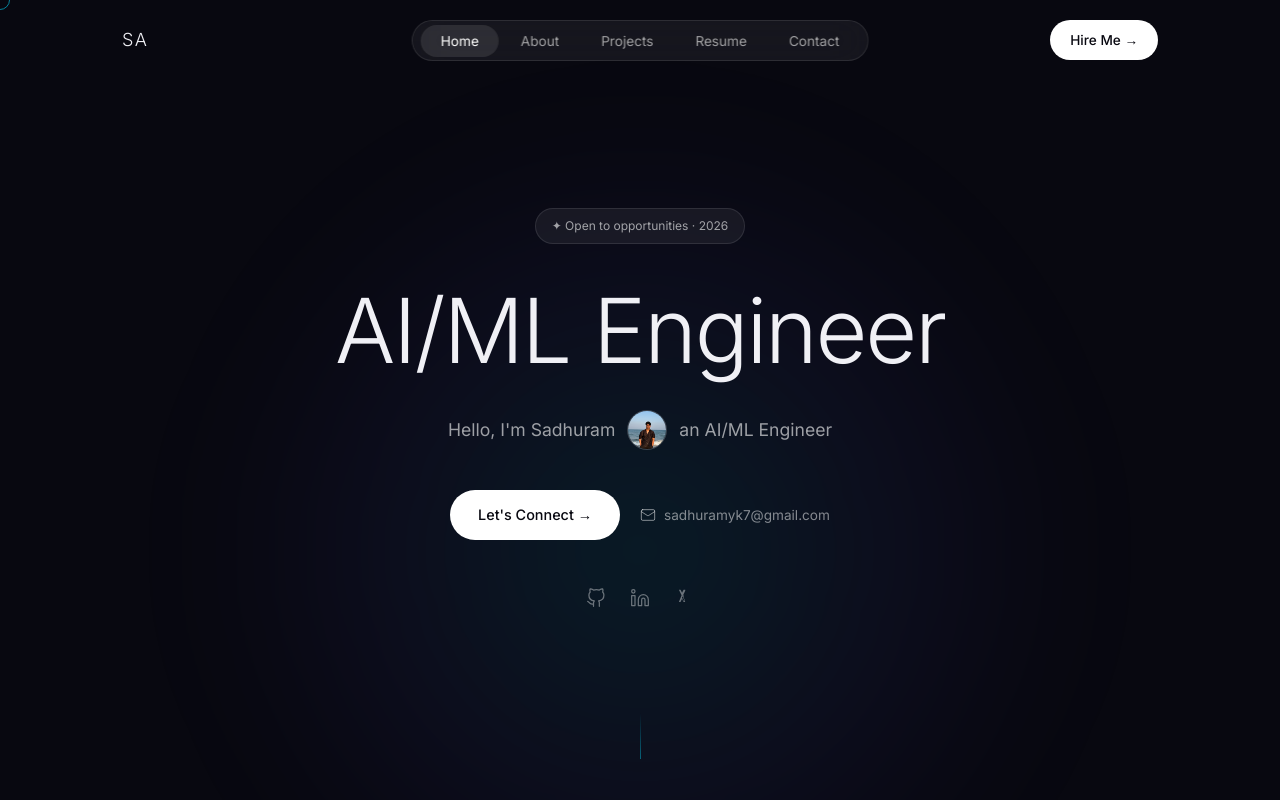
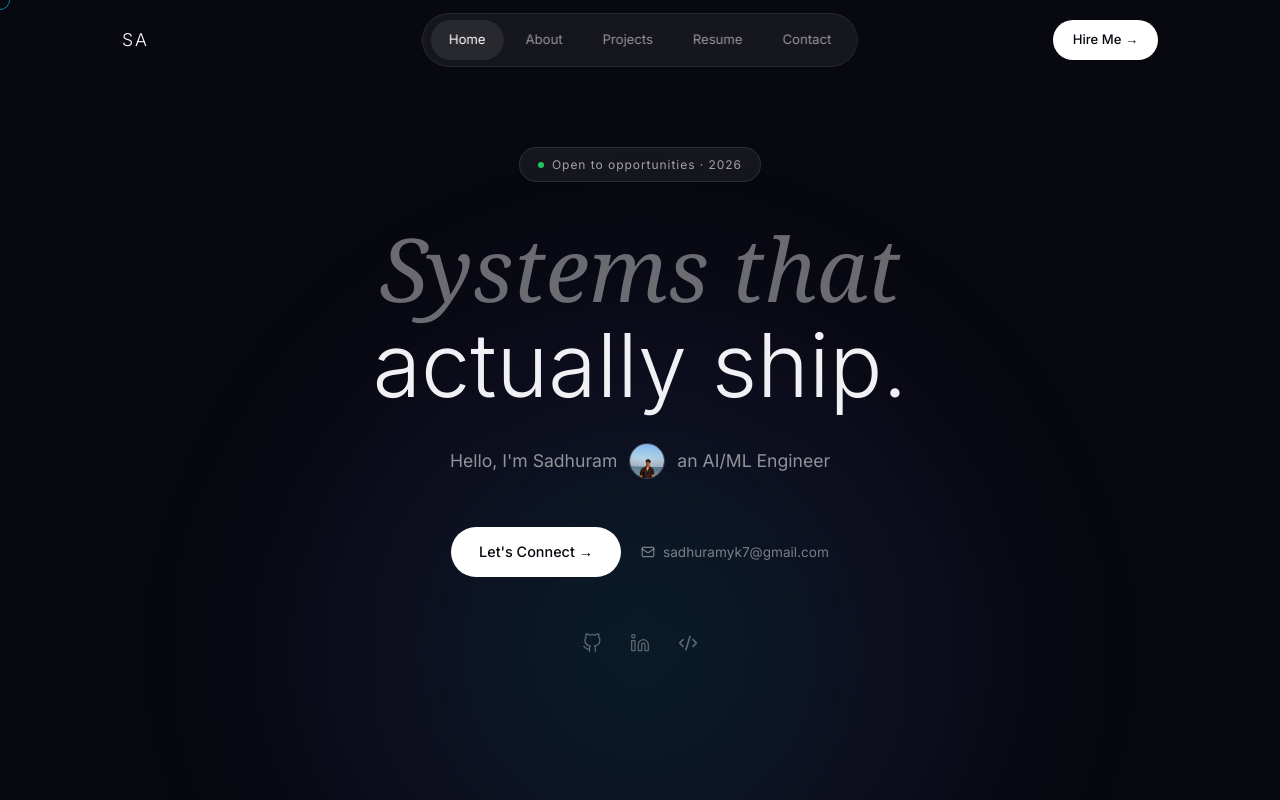
Before and after one commit to sadhuram09/sadhuram-portfolio, a React (Vite) app: page / in a window 1280 px wide. Shown: the top 800 px of the page. Built offline with nearby package versions, Linux system fonts and the light colour scheme.

Commit message:
complete hero + navbar redesign

```diff
--- a/src/components/Hero.jsx
+++ b/src/components/Hero.jsx
@@ -1,14 +1,6 @@
 import { motion } from 'framer-motion'
-import { Mail } from 'lucide-react'
+import { Code2, Mail } from 'lucide-react'
 import profileImg from '../assets/profile.jpeg'
-
-const ease = [0.25, 0.1, 0.25, 1]
-
-const fadeUp = (delay = 0) => ({
-  initial: { opacity: 0, y: 20 },
-  animate: { opacity: 1, y: 0 },
-  transition: { duration: 0.7, ease, delay },
-})
 
 function GitHubIcon({ size = 20 }) {
   return (
@@ -48,125 +40,240 @@ function LinkedInIcon({ size = 20 }) {
   )
 }
 
-function LeetCodeIcon({ size = 20 }) {
-  return (
-    <svg width={size} height={size} viewBox="0 0 24 24" fill="currentColor" aria-hidden>
-      <path d="M13.483 2.004h-1.966L9.66 5.823l-1.857-3.819H5.837l3.29 6.77L5.837 16.77h1.966l1.857-3.819 1.857 3.819h1.966l-3.29-6.77 3.29-6.77zm-1.966 9.543l1.857 3.819h-1.966l-1.857-3.819 1.966-3.819z" />
-    </svg>
-  )
-}
-
-const socials = [
-  { label: 'GitHub', href: 'https://github.com/sadhuram09', Icon: GitHubIcon },
-  {
-    label: 'LinkedIn',
-    href: 'https://www.linkedin.com/in/sadhuram-agarwal-175249279/',
-    Icon: LinkedInIcon,
-  },
-  { label: 'LeetCode', href: 'https://leetcode.com/u/SADHURAMAGARWAL/', Icon: LeetCodeIcon },
-]
-
 export default function Hero() {
   return (
     <section
       id="home"
-      className="relative flex min-h-screen flex-col items-center justify-center overflow-hidden bg-[#080810] px-6 pb-24 pt-28 text-center"
-      style={{ minHeight: '100vh' }}
+      style={{
+        minHeight: '100vh',
+        display: 'flex',
+        flexDirection: 'column',
+        alignItems: 'center',
+        justifyContent: 'center',
+        position: 'relative',
+        overflow: 'hidden',
+        padding: '0 24px',
+        textAlign: 'center',
+        background: '#080810',
+      }}
     >
+      {/* Planet orb */}
       <div
-        className="pointer-events-none absolute bottom-[-200px] left-1/2 z-0 h-[900px] w-[900px] -translate-x-1/2 rounded-full"
         style={{
+          position: 'absolute',
+          bottom: '-300px',
+          left: '50%',
+          transform: 'translateX(-50%)',
+          width: '900px',
+          height: '900px',
+          borderRadius: '50%',
           background:
-            'radial-gradient(ellipse at center, rgba(6,182,212,0.12) 0%, rgba(99,102,241,0.06) 40%, transparent 70%)',
+            'radial-gradient(ellipse at center, rgba(6,182,212,0.13) 0%, rgba(99,102,241,0.07) 40%, transparent 70%)',
           filter: 'blur(60px)',
+          pointerEvents: 'none',
+          zIndex: 0,
         }}
-        aria-hidden="true"
       />
 
-      <div className="relative z-[1] mx-auto flex w-full max-w-5xl flex-col items-center">
+      {/* Content */}
+      <div style={{ position: 'relative', zIndex: 1, maxWidth: '800px', width: '100%' }}>
+        {/* Badge */}
         <motion.div
-          {...fadeUp(0)}
-          className="mb-10 rounded-full border border-white/10 bg-white/[0.06] px-4 py-1.5 text-[0.75rem] text-white/60"
+          initial={{ opacity: 0, y: 20 }}
+          animate={{ opacity: 1, y: 0 }}
+          transition={{ duration: 0.6 }}
+          style={{
+            display: 'inline-flex',
+            alignItems: 'center',
+            gap: '8px',
+            background: 'rgba(255,255,255,0.06)',
+            border: '1px solid rgba(255,255,255,0.1)',
+            borderRadius: '999px',
+            padding: '6px 18px',
+            fontSize: '0.75rem',
+            color: 'rgba(255,255,255,0.6)',
+            letterSpacing: '0.08em',
+            marginBottom: '40px',
+          }}
         >
-          ✦ Open to opportunities · 2026
+          <span
+            style={{
+              width: '6px',
+              height: '6px',
+              borderRadius: '50%',
+              background: '#22c55e',
+              display: 'inline-block',
+            }}
+          />
+          Open to opportunities · 2026
         </motion.div>
 
-        <motion.h1
-          {...fadeUp(0.08)}
-          className="mb-8 font-sans font-light tracking-tight text-[#F0F0F5]"
+        {/* Heading */}
+        <motion.div
+          initial={{ opacity: 0, y: 30 }}
+          animate={{ opacity: 1, y: 0 }}
+          transition={{ duration: 0.7, delay: 0.1 }}
+          style={{ marginBottom: '32px' }}
+        >
+          <div
+            style={{
+              fontFamily: 'Georgia, serif',
+              fontStyle: 'italic',
+              fontWeight: 400,
+              fontSize: 'clamp(3rem, 7vw, 5.5rem)',
+              color: 'rgba(255,255,255,0.4)',
+              lineHeight: 1.05,
+              marginBottom: '4px',
+            }}
+          >
+            Systems that
+          </div>
+          <div
+            style={{
+              fontFamily: 'Inter, sans-serif',
+              fontWeight: 300,
+              fontSize: 'clamp(3rem, 7vw, 5.5rem)',
+              color: '#F0F0F5',
+              lineHeight: 1.05,
+            }}
+          >
+            actually ship.
+          </div>
+        </motion.div>
+
+        {/* Inline intro */}
+        <motion.div
+          initial={{ opacity: 0, y: 20 }}
+          animate={{ opacity: 1, y: 0 }}
+          transition={{ duration: 0.6, delay: 0.2 }}
           style={{
-            fontSize: 'clamp(3.5rem, 7vw, 6rem)',
-            lineHeight: 1.05,
-            fontWeight: 300,
+            display: 'flex',
+            alignItems: 'center',
+            justifyContent: 'center',
+            gap: '12px',
+            fontSize: '1.1rem',
+            color: 'rgba(255,255,255,0.55)',
+            marginBottom: '48px',
+            flexWrap: 'wrap',
           }}
-        >
-          AI/ML Engineer
-        </motion.h1>
-
-        <motion.div
-          {...fadeUp(0.16)}
-          className="mb-10 flex flex-wrap items-center justify-center text-[1.1rem] text-white/60"
-          style={{ gap: '12px' }}
         >
           <span>Hello, I&apos;m Sadhuram</span>
           <img
             src={profileImg}
-            alt="Sadhuram Agarwal"
-            className="h-10 w-10 shrink-0 rounded-full border border-white/20 object-cover"
-            width={40}
-            height={40}
+            alt="Sadhuram"
+            style={{
+              width: '36px',
+              height: '36px',
+              borderRadius: '50%',
+              objectFit: 'cover',
+              objectPosition: 'top',
+              border: '1px solid rgba(255,255,255,0.2)',
+            }}
           />
           <span>an AI/ML Engineer</span>
         </motion.div>
 
+        {/* Buttons */}
         <motion.div
-          {...fadeUp(0.24)}
-          className="mb-12 flex flex-wrap items-center justify-center gap-5"
+          initial={{ opacity: 0, y: 20 }}
+          animate={{ opacity: 1, y: 0 }}
+          transition={{ duration: 0.6, delay: 0.3 }}
+          style={{
+            display: 'flex',
+            alignItems: 'center',
+            justifyContent: 'center',
+            gap: '20px',
+            marginBottom: '56px',
+            flexWrap: 'wrap',
+          }}
         >
           <a
             href="#contact"
-            className="inline-flex items-center rounded-full bg-white px-7 py-3 text-[0.9rem] font-medium text-[#080810] transition-colors duration-200 hover:bg-white/90"
+            style={{
+              background: 'white',
+              color: '#080810',
+              borderRadius: '999px',
+              padding: '12px 28px',
+              fontWeight: 500,
+              fontSize: '0.9rem',
+              textDecoration: 'none',
+              transition: 'opacity 0.2s',
+            }}
+            onMouseEnter={(e) => {
+              e.currentTarget.style.opacity = '0.85'
+            }}
+            onMouseLeave={(e) => {
+              e.currentTarget.style.opacity = '1'
+            }}
           >
             Let&apos;s Connect →
           </a>
           <a
             href="mailto:sadhuramyk7@gmail.com"
-            className="inline-flex items-center gap-2 text-[0.85rem] text-white/50 transition-colors duration-200 hover:text-white"
+            style={{
+              display: 'flex',
+              alignItems: 'center',
+              gap: '8px',
+              color: 'rgba(255,255,255,0.45)',
+              fontSize: '0.85rem',
+              textDecoration: 'none',
+              transition: 'color 0.2s',
+            }}
+            onMouseEnter={(e) => {
+              e.currentTarget.style.color = 'white'
+            }}
+            onMouseLeave={(e) => {
+              e.currentTarget.style.color = 'rgba(255,255,255,0.45)'
+            }}
           >
-            <Mail size={16} strokeWidth={1.5} />
+            <Mail size={14} />
             sadhuramyk7@gmail.com
           </a>
         </motion.div>
 
+        {/* Social icons */}
         <motion.div
-          {...fadeUp(0.32)}
-          className="flex items-center justify-center"
-          style={{ gap: '24px' }}
+          initial={{ opacity: 0 }}
+          animate={{ opacity: 1 }}
+          transition={{ duration: 0.6, delay: 0.4 }}
+          style={{ display: 'flex', justifyContent: 'center', gap: '28px' }}
         >
-          {socials.map(({ label, href, Icon }) => (
+          {[
+            { icon: <GitHubIcon size={20} />, href: 'https://github.com/sadhuram09', label: 'GitHub' },
+            {
+              icon: <LinkedInIcon size={20} />,
+              href: 'https://www.linkedin.com/in/sadhuram-agarwal-175249279/',
+              label: 'LinkedIn',
+            },
+            {
+              icon: <Code2 size={20} />,
+              href: 'https://leetcode.com/u/SADHURAMAGARWAL/',
+              label: 'LeetCode',
+            },
+          ].map((s) => (
             <a
-              key={label}
-              href={href}
+              key={s.label}
+              href={s.href}
               target="_blank"
               rel="noopener noreferrer"
-              aria-label={label}
-              className="text-white/40 transition-colors duration-200 hover:text-white/90"
+              aria-label={s.label}
+              style={{
+                color: 'rgba(255,255,255,0.35)',
+                transition: 'color 0.2s',
+                display: 'flex',
+              }}
+              onMouseEnter={(e) => {
+                e.currentTarget.style.color = 'white'
+              }}
+              onMouseLeave={(e) => {
+                e.currentTarget.style.color = 'rgba(255,255,255,0.35)'
+              }}
             >
-              <Icon size={20} />
+              {s.icon}
             </a>
           ))}
         </motion.div>
       </div>
-
-      <motion.div
-        className="absolute bottom-10 left-1/2 z-[1] -translate-x-1/2"
-        initial={{ opacity: 0 }}
-        animate={{ opacity: 1 }}
-        transition={{ delay: 0.5, duration: 0.6, ease }}
-        aria-hidden="true"
-      >
-        <div className="hero-scroll-line" />
-      </motion.div>
     </section>
   )
 }
--- a/src/components/Navbar.jsx
+++ b/src/components/Navbar.jsx
@@ -55,70 +55,158 @@ export default function Navbar() {
     setDrawerOpen(false)
   }
 
-  const navLinkClass = (href) =>
-    `rounded-full px-5 py-2 text-[0.85rem] transition-all duration-200 ${
-      activeHref === href
-        ? 'bg-white/10 text-white'
-        : 'text-white/60 hover:bg-white/10 hover:text-white'
-    }`
+  const linkStyle = (href, isActive) => ({
+    padding: '8px 18px',
+    borderRadius: '999px',
+    fontSize: '0.82rem',
+    color: isActive ? 'white' : 'rgba(255,255,255,0.55)',
+    textDecoration: 'none',
+    background: isActive ? 'rgba(255,255,255,0.08)' : 'transparent',
+    transition: 'background 0.2s, color 0.2s',
+  })
+
+  const handleLinkHover = (e, href, entering) => {
+    if (activeHref === href) return
+    if (entering) {
+      e.currentTarget.style.background = 'rgba(255,255,255,0.08)'
+      e.currentTarget.style.color = 'white'
+    } else {
+      e.currentTarget.style.background = 'transparent'
+      e.currentTarget.style.color = 'rgba(255,255,255,0.55)'
+    }
+  }
 
   return (
     <>
       <header
-        className={`fixed inset-x-0 top-0 z-50 transition-all duration-300 ${
-          scrolled ? 'navbar-glass' : 'bg-transparent'
-        }`}
+        style={{
+          position: 'fixed',
+          top: 0,
+          left: 0,
+          right: 0,
+          zIndex: 50,
+          transition: 'background 0.3s',
+          ...(scrolled
+            ? {
+                background: 'rgba(8,8,16,0.7)',
+                backdropFilter: 'blur(20px)',
+                WebkitBackdropFilter: 'blur(20px)',
+                borderBottom: '1px solid rgba(255,255,255,0.06)',
+              }
+            : { background: 'transparent' }),
+        }}
       >
-        <nav className="relative mx-auto flex max-w-content items-center justify-between px-6 py-5 md:px-8">
+        <nav
+          style={{
+            maxWidth: '1100px',
+            margin: '0 auto',
+            padding: '20px 32px',
+            display: 'flex',
+            alignItems: 'center',
+            justifyContent: 'space-between',
+            position: 'relative',
+          }}
+        >
           <a
             href="#home"
-            className="relative z-10 text-lg font-light tracking-mono text-heading"
             onClick={() => handleNavClick('#home')}
+            style={{
+              fontSize: '1.1rem',
+              fontWeight: 300,
+              letterSpacing: '0.1em',
+              color: 'white',
+              textDecoration: 'none',
+              position: 'relative',
+              zIndex: 10,
+            }}
           >
             SA
           </a>
 
-          <ul
-            className="absolute left-1/2 hidden -translate-x-1/2 items-center gap-0.5 rounded-full border border-white/10 px-2 py-1.5 backdrop-blur-[20px] md:flex"
+          <div
+            className="nav-pill-desktop"
             style={{
+              position: 'absolute',
+              left: '50%',
+              transform: 'translateX(-50%)',
               background: 'rgba(255,255,255,0.06)',
+              backdropFilter: 'blur(20px)',
               WebkitBackdropFilter: 'blur(20px)',
-              backdropFilter: 'blur(20px)',
+              border: '1px solid rgba(255,255,255,0.08)',
+              borderRadius: '999px',
+              padding: '6px 8px',
+              gap: '4px',
+              alignItems: 'center',
             }}
           >
             {links.map((link) => (
-              <li key={link.href}>
               <a
+                key={link.href}
                 href={link.href}
-                  className={navLinkClass(link.href)}
                 onClick={() => handleNavClick(link.href)}
+                style={linkStyle(link.href, activeHref === link.href)}
+                onMouseEnter={(e) => handleLinkHover(e, link.href, true)}
+                onMouseLeave={(e) => handleLinkHover(e, link.href, false)}
               >
                 {link.label}
               </a>
-              </li>
             ))}
-          </ul>
+          </div>
 
-          <div className="relative z-10 flex items-center gap-3">
+          <div style={{ display: 'flex', alignItems: 'center', gap: '12px', position: 'relative', zIndex: 10 }}>
             <a
               href="#contact"
-              className="hidden rounded-full bg-white px-5 py-2 text-[0.85rem] font-medium text-[#080810] transition-colors duration-200 hover:bg-white/90 md:inline-flex"
+              className="hire-btn-desktop"
               onClick={() => handleNavClick('#contact')}
+              style={{
+                background: 'white',
+                color: '#080810',
+                borderRadius: '999px',
+                padding: '8px 20px',
+                fontSize: '0.82rem',
+                fontWeight: 500,
+                textDecoration: 'none',
+                transition: 'opacity 0.2s',
+              }}
+              onMouseEnter={(e) => {
+                e.currentTarget.style.opacity = '0.9'
+              }}
+              onMouseLeave={(e) => {
+                e.currentTarget.style.opacity = '1'
+              }}
             >
               Hire Me →
             </a>
 
             <button
               type="button"
-              className="text-muted transition-colors hover:text-cyan md:hidden"
+              className="nav-menu-mobile"
               onClick={() => setDrawerOpen(true)}
               aria-label="Open menu"
+              style={{
+                background: 'none',
+                border: 'none',
+                color: 'rgba(255,255,255,0.6)',
+                cursor: 'pointer',
+                padding: '4px',
+              }}
             >
               <Menu size={22} strokeWidth={1.5} />
             </button>
           </div>
         </nav>
       </header>
+
+      <style>{`
+        .nav-pill-desktop { display: none; }
+        .hire-btn-desktop { display: none; }
+        .nav-menu-mobile { display: flex; }
+        @media (min-width: 768px) {
+          .nav-pill-desktop { display: flex; }
+          .hire-btn-desktop { display: inline-flex; }
+          .nav-menu-mobile { display: none; }
+        }
+      `}</style>
 
       {drawerOpen && (
         <button
@@ -130,13 +218,13 @@ export default function Navbar() {
       )}
 
       <aside
-        className={`fixed right-0 top-0 z-[70] flex h-full w-[min(320px,85vw)] flex-col border-l border-glass-border bg-[rgba(8,8,16,0.95)] p-8 backdrop-blur-glass transition-transform duration-300 md:hidden ${
+        className={`fixed right-0 top-0 z-[70] flex h-full w-[min(320px,85vw)] flex-col border-l border-white/10 bg-[#080810] p-8 transition-transform duration-300 md:hidden ${
           drawerOpen ? 'translate-x-0' : 'translate-x-full'
         }`}
       >
         <button
           type="button"
-          className="mb-10 self-end text-muted transition-colors hover:text-cyan"
+          className="mb-10 self-end text-white/60 transition-colors hover:text-white"
           onClick={() => setDrawerOpen(false)}
           aria-label="Close menu"
         >
@@ -147,12 +235,8 @@ export default function Navbar() {
             <li key={link.href}>
               <a
                 href={link.href}
-                className={`block rounded-full px-4 py-3 text-lg transition-colors duration-200 ${
-                  activeHref === link.href
-                    ? 'bg-white/10 text-white'
-                    : 'text-muted hover:bg-white/10 hover:text-cyan'
-                }`}
                 onClick={() => handleNavClick(link.href)}
+                style={linkStyle(link.href, activeHref === link.href)}
               >
                 {link.label}
               </a>
@@ -161,8 +245,19 @@ export default function Navbar() {
         </ul>
         <a
           href="#contact"
-          className="mt-8 inline-flex justify-center rounded-full bg-white px-5 py-3 text-[0.85rem] font-medium text-[#080810] transition-colors hover:bg-white/90"
           onClick={() => handleNavClick('#contact')}
+          style={{
+            marginTop: '32px',
+            display: 'inline-flex',
+            justifyContent: 'center',
+            background: 'white',
+            color: '#080810',
+            borderRadius: '999px',
+            padding: '12px 20px',
+            fontSize: '0.82rem',
+            fontWeight: 500,
+            textDecoration: 'none',
+          }}
         >
           Hire Me →
         </a>
```
Lines whose indentation alone changed are shown as unchanged.
